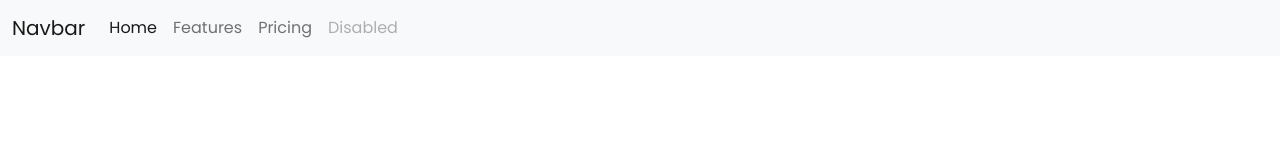
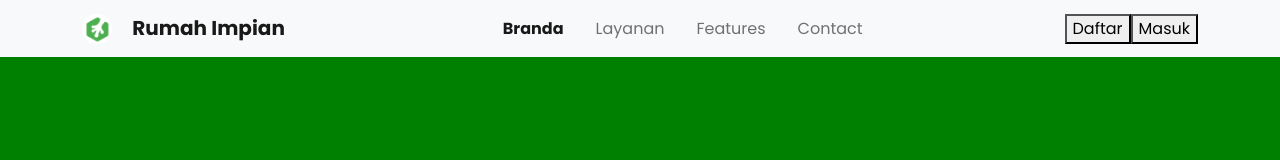
Before and after one commit to GinanjarPutra22/Slicing-UI-RumahImpian.com, a plain HTML site: page index.html in a window 1280 px wide. Drawn offline with nearby package versions, Linux system fonts and the light colour scheme.

Commit message:
Nav-Brand, Nav-Link

```diff
--- a/css/style.css
+++ b/css/style.css
@@ -1,3 +1,16 @@
 body {
   font-family: "Poppins", sans-serif;
+  background-color: green;
 }
+
+.navbar-brand {
+  font-weight: 700;
+  font-style: 20px;
+}
+.nav-link {
+  font-size: 16px;
+}
+
+.nav-link.active {
+  font-weight: 700;
+}
--- a/index.html
+++ b/index.html
@@ -29,32 +29,50 @@
 
     <!-- Start NavBar -->
     <nav class="navbar navbar-expand-lg navbar-light bg-light">
-        <div class="container-fluid">
-            <a class="navbar-brand" href="#">Navbar</a>
+        <div class="container">
+            <a class="navbar-brand" href="#"> <img src="Assets/img/Logo Icon.png" alt="" width="30"
+                    class="d-inline-block align-text-top me-3">
+                Rumah Impian</a>
             <button class="navbar-toggler" type="button" data-bs-toggle="collapse" data-bs-target="#navbarNav"
                 aria-controls="navbarNav" aria-expanded="false" aria-label="Toggle navigation">
                 <span class="navbar-toggler-icon"></span>
             </button>
             <div class="collapse navbar-collapse" id="navbarNav">
-                <ul class="navbar-nav">
-                    <li class="nav-item">
-                        <a class="nav-link active" aria-current="page" href="#">Home</a>
+                <ul class="navbar-nav mx-auto">
+                    <li class="nav-item mx-2">
+                        <a class="nav-link active" aria-current="page" href="#">Branda</a>
                     </li>
-                    <li class="nav-item">
+                    <li class="nav-item mx-2">
+                        <a class="nav-link" href="#">Layanan</a>
+                    </li>
+                    <li class="nav-item mx-2">
                         <a class="nav-link" href="#">Features</a>
                     </li>
-                    <li class="nav-item">
-                        <a class="nav-link" href="#">Pricing</a>
+                    <li class="nav-item mx-2">
+                        <a class="nav-link" href="#">Contact</a>
                     </li>
-                    <li class="nav-item">
-                        <a class="nav-link disabled" href="#" tabindex="-1" aria-disabled="true">Disabled</a>
-                    </li>
+
                 </ul>
+                <!-- Button -->
+                <button class="button-primary">Daftar</button>
+                <button class="button-secondary">Masuk</button>
             </div>
         </div>
     </nav>
 
     <!-- End NavBar -->
+
+
+
+
+
+
+
+
+
+
+
+
 
     <!-- Optional JavaScript; choose one of the two! -->
 
```
